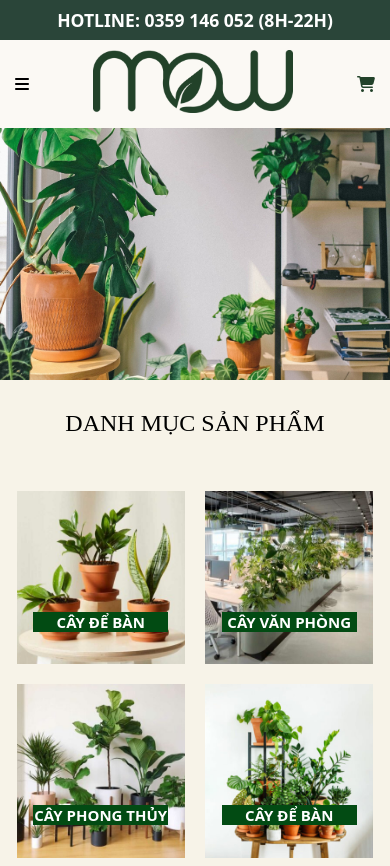
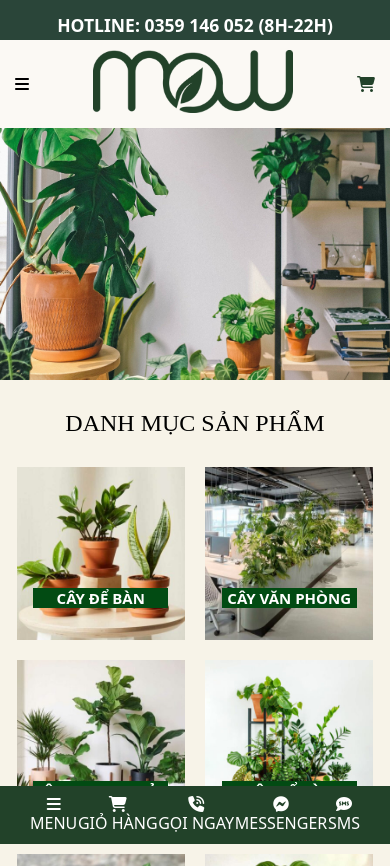
Before and after one commit to Thu-phan6666/do-an-cejs158, a plain HTML site: page layout/header/header.html in a window 390 px wide. Shown: the top 866 px of the page. Drawn offline with Linux system fonts and the light colour scheme.

Commit message:
them main menu bottom cho mobile

```diff
--- a/layout/header/header.css
+++ b/layout/header/header.css
@@ -75,13 +75,15 @@ header .header-top-desktop .login a {
         text-align: center;
         height: 40px;
         line-height: 40px;
-        box-sizing: border-box;
+        /* box-sizing: border-box; */
         /* padding: 5px 20px; */
 
     }
 
     header .header-top .header-top-mobile h3 {
-        margin: 0 auto;
+        margin: 0;
+        padding: 5px;
+
     }
 }
 
@@ -90,6 +92,10 @@ header .header-top-desktop .login a {
 header .header-main {
     /* background-color: blueviolet; */
     background-color: #fbf9f4;
+}
+
+.header-main-mobile-bottom {
+    display: none;
 }
 
 header .header-main .header-main-mobile {
@@ -225,6 +231,37 @@ header .header-main .menu .menu-5 {
     box-shadow: 0 -4px 12px -2px rgba(0, 0, 0, 0.3);
 }
 
+/* menu - bottom */
+@media (max-width:540px) {
+    .header-main-mobile-bottom {
+        display: flex;
+        justify-content: space-between;
+        background-color: #224229;
+        padding: 10px 30px;
+        position: fixed;
+        left: 0;
+        right: 0;
+        bottom: 0;
+        z-index: 999;
+    }
+
+    .header-main-mobile-bottom a {
+        text-decoration: none;
+    }
+
+    .header-main-mobile-bottom i {
+        display: flex;
+        justify-content: center;
+        color: white;
+    }
+
+    .header-main-mobile-bottom p {
+        margin: 0;
+        color: white;
+    }
+}
+
+
 /* ------------------------------ */
 
 
@@ -265,7 +302,7 @@ header .header-main-desktop .search {
 
 }
 
-/* ----------------------------------------------------- */
+/* section-1 */
 
 .section-1 {
     width: calc(100% +30px);
@@ -343,6 +380,7 @@ header .header-main-desktop .search {
     text-transform: uppercase;
     text-align: center;
     margin-top: -5px;
+    margin-bottom: 0;
     font-family: auto;
     padding-top: 30px;
 
--- a/layout/header/header.html
+++ b/layout/header/header.html
@@ -195,6 +195,33 @@
                 <a href=""><i class="fa-solid fa-bars" style="color: #000000;"></i></a>
                 <div class="logo"><img src="../../img/LOGO.png" alt=""></div>
                 <a href=""><i class="fa-solid fa-cart-shopping"></i></a>
+            </div>
+            <div class="header-main-mobile-bottom">
+                <div>
+                    <a href=""> <i class="fa-solid fa-bars"></i>
+                        <p>MENU</p>
+                    </a>
+                </div>
+                <div>
+                    <a href=""> <i class="fa-solid fa-cart-shopping"></i>
+                        <p>GIỎ HÀNG</p>
+                    </a>
+                </div>
+                <div>
+                    <a href=""> <i class="fa-solid fa-phone-volume"></i>
+                        <p>GỌI NGAY</p>
+                    </a>
+                </div>
+                <div>
+                    <a href=""> <i class="fa-brands fa-facebook-messenger"></i>
+                        <p>MESSENGER</p>
+                    </a>
+                </div>
+                <div>
+                    <a href=""> <i class="fa-solid fa-comment-sms"></i>
+                        <p>SMS</p>
+                    </a>
+                </div>
             </div>
         </div>
     </header>
```
